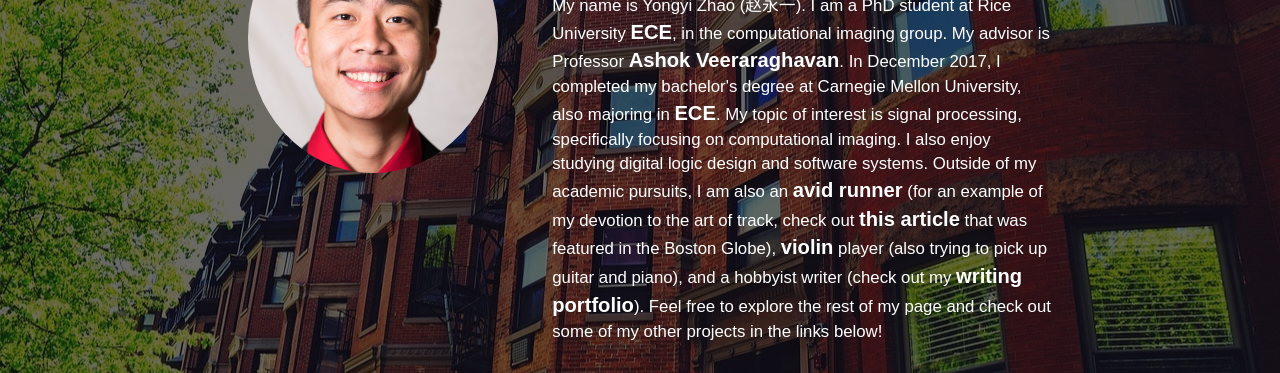
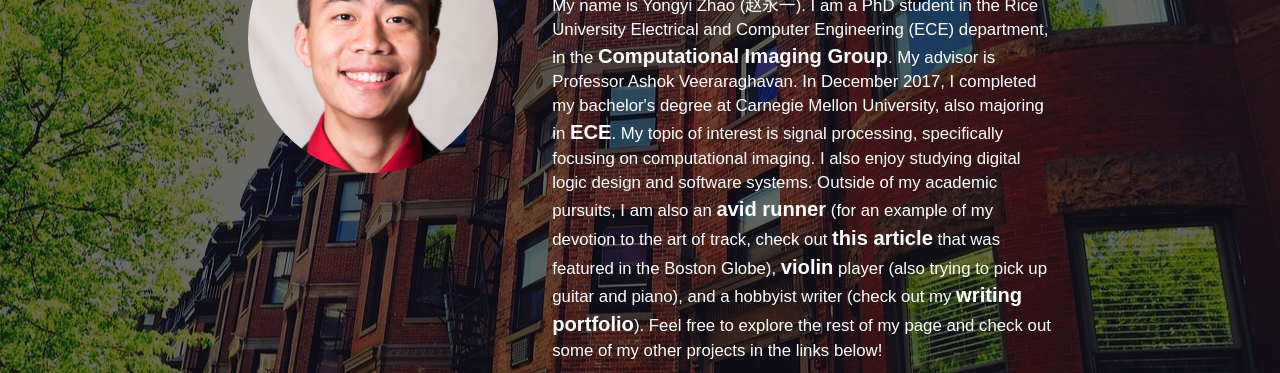
Before and after one commit to yyiz/mysite, a plain HTML site: page pages/about.html in a window 1280 px wide. Shown: the part 196-569 px from the top of the page. Drawn offline with nearby package versions, Linux system fonts and the light colour scheme; a web font is replaced by a local one.

Commit message:
Updated about page to include link to rice comp imaging group

```diff
--- a/pages/about.html
+++ b/pages/about.html
@@ -82,8 +82,7 @@
         </div>
         <div class="col-md-5 col-md-offset-0 vtop col-xs-10 col-xs-offset-1">
           <h2 style="font-size: 4em;color: white"> Hi!  </h2>
-          <p style="font-size: 1.2em;color: white"> My name is Yongyi Zhao (赵永一). I am a PhD student at Rice University <a class="wlink" href="https://eceweb.rice.edu/
-" target="_blank" style="font-size: 1.2em">ECE</a>, in the computational imaging group. My advisor is Professor <a class="wlink" target="_blank" href="https://eceweb.rice.edu/ashok-veeraraghavan" style="font-size: 1.2em">Ashok Veeraraghavan</a>. In December 2017, I completed my bachelor's degree at Carnegie Mellon University, also majoring in <a class="wlink" href="https://www.ece.cmu.edu/
+          <p style="font-size: 1.2em;color: white"> My name is Yongyi Zhao (赵永一). I am a PhD student in the Rice University Electrical and Computer Engineering (ECE) department, in the <a class="wlink" href="http://computationalimaging.blogs.rice.edu/" target="_blank" style="font-size: 1.2em">Computational Imaging Group</a>. My advisor is Professor Ashok Veeraraghavan. In December 2017, I completed my bachelor's degree at Carnegie Mellon University, also majoring in <a class="wlink" href="https://www.ece.cmu.edu/
 " target="_blank" style="font-size: 1.2em">ECE</a>. My topic of interest is signal processing, specifically focusing on computational imaging. I also enjoy studying digital logic design and software systems. Outside of my academic pursuits, I am also an <a class="wlink" target="_blank" href="https://www.athletic.net/CrossCountry/Athlete.aspx?AID=4907214#/L0
 " style="font-size: 1.2em">avid runner</a> (for an example of my devotion to the art of track, check out <a class="wlink" target="_blank" href="https://www.bostonglobe.com/sports/2013/01/13/newton-north-girls-win-fourth-straight-team-title-mstca-division-relays/LV7swfFKPB4nwZPb8H9rhN/story.html
 " style="font-size: 1.2em">this article</a> that was featured in the Boston Globe), <a class="wlink" target="_blank" href="https://www.youtube.com/watch?v=j7EPFO_LQzE
```
